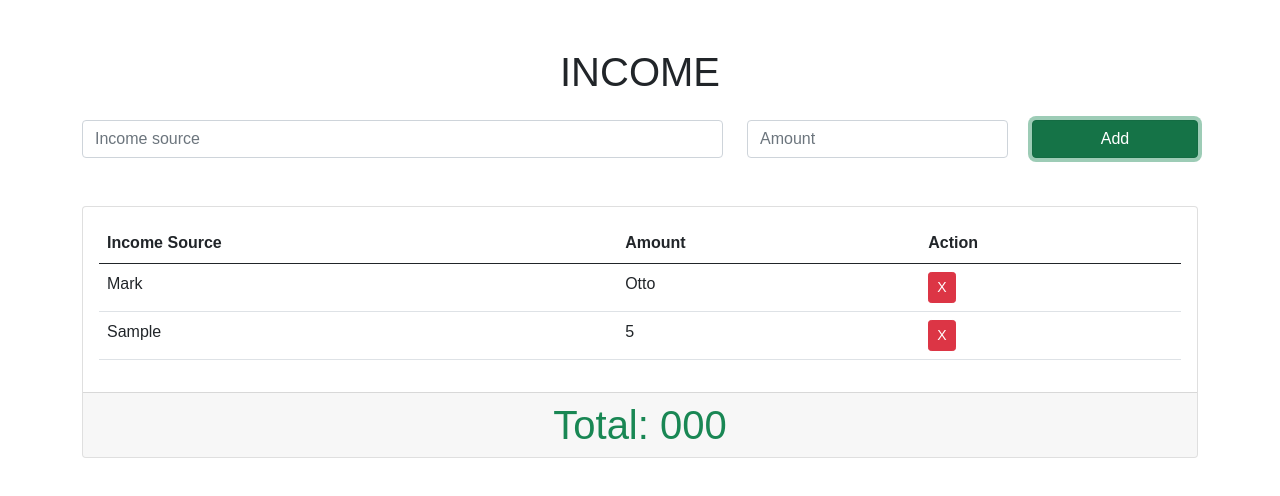
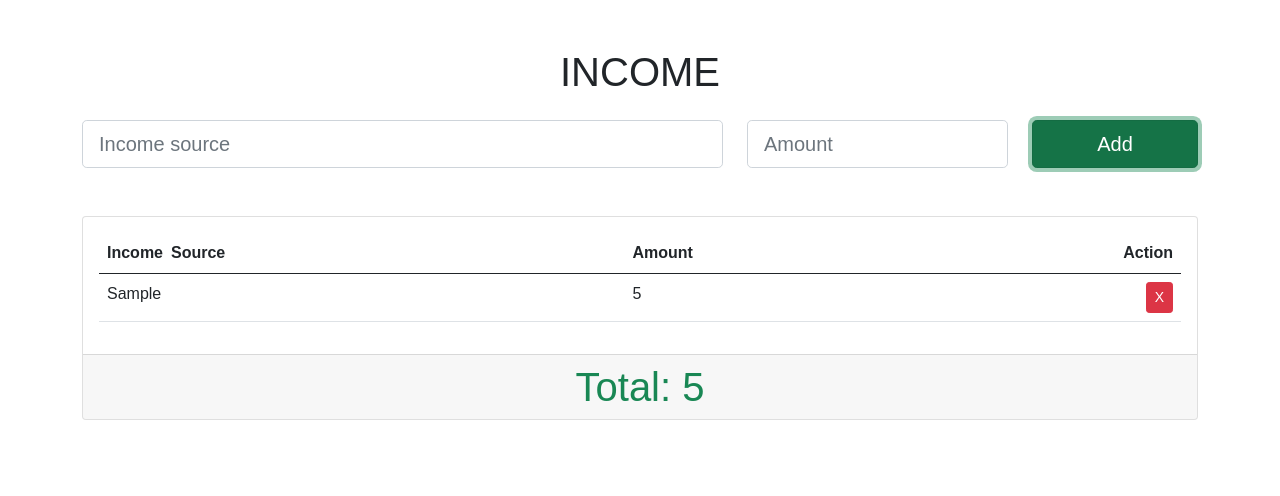
Before and after one commit to Md-Nuruddin-Adnan/Money-manage, a plain HTML site: page index.html in a window 1280 px wide. Both pictures are taken after typing "Sample", "5" into the empty fields and a click on the button "Add". Drawn offline with Linux system fonts and the light colour scheme.

Commit message:
income complet

```diff
--- a/index.html
+++ b/index.html
@@ -14,43 +14,39 @@
     <form id="form">
       <div class="row">
         <div class="col-md-7 mb-md-0 mb-3">
-          <input id="income" type="text" class="form-control" placeholder="Income source" required>
+          <input id="income" type="text" class="form-control form-control-lg" placeholder="Income source" required>
         </div>
         <div class="col-md-3 mb-md-0 mb-3">
-          <input id="amount" type="number" class="form-control" placeholder="Amount" required>
+          <input id="amount" type="number" class="form-control form-control-lg" placeholder="Amount" required>
         </div>
         <div class="col-md-2 mb-md-0 mb-3">
-          <button id="submit-btn" type="submit" class="btn btn-success w-100">Add</button>
+          <button id="submit-btn" type="submit" class="btn btn-lg btn-success w-100">Add</button>
         </div>
       </div>
     </form>
 
     <div class="card my-5">
-      <div class="card-body">
-      <table class="table">
+      <div class="card-body table-responsive">
+        <table class="table text-nowrap">
           <thead>
             <tr>
-            <th>Income Source</th>
+              <th><div class="d-sm-flex">Income <span class="d-sm-block d-none ps-sm-2">Source</span></div></th>
               <th>Amount</th>
-            <th>Action</th>
+              <th class="text-end">Action</th>
             </tr>
           </thead>
           <tbody id='tbody'>
-          <tr>
-            <td>Mark</td>
-            <td>Otto</td>
-            <td>
-              <button class="btn btn-danger delete-btn btn-sm">X</button>
-            </td>
-          </tr>
           </tbody>
         </table>
       </div>
       <div class="card-footer">
-      <h1 class='text-center text-success'>Total: <span id="total">000</span></h1>
+        <h1 class='text-center text-success'>Total: <span id="total-show">000</span></h1>
       </div>
     </div>
   </div>
+
+
+
   <script type="text/javascript" src="js/app.js"></script>
 </body>
 </html>
--- a/js/app.js
+++ b/js/app.js
@@ -1,5 +1,6 @@
 const form = document.getElementById('form');
 const tbody = document.getElementById('tbody')
+const totalShow = document.getElementById('total-show')
 
 let total = [];
 
@@ -9,10 +10,9 @@ form.addEventListener('submit', (e) => {
   let income = document.getElementById('income').value
   let amount = document.getElementById('amount').value
 
-  let num = parseInt(amount)
-  total.push(num)
-  let x = total.reduce((a, b) => a + b, 0)
-  console.log(x);
+  total.push(parseInt(amount))
+  let sum = total.reduce((a, b) => a + b, 0)
+  totalShow.innerHTML = sum
 
   form.reset();
 
@@ -20,10 +20,15 @@ form.addEventListener('submit', (e) => {
 
   [...tbody.children].forEach((tr, index)=>{
     const deleteBtn = document.querySelectorAll('tr .delete-btn')[index]
+
     deleteBtn.addEventListener('click', (e) => {
       tr.remove()
+      if (index > -1) {
+        total.splice(index, 1);
+        sum = total.reduce((a, b) => a + b, 0)
+        totalShow.innerHTML = sum
+      }
     })
-
 
   })
 
@@ -42,6 +47,7 @@ const trGenerator = (tbody, income, amount) => {
   tdAmount.innerHTML = amount
 
   let tdAction = document.createElement('td')
+  tdAction.classList.add('text-end')
   let deleteBtn = document.createElement('button')
   deleteBtn.innerHTML = 'X'
   deleteBtn.type = 'button'
```
Lines whose indentation alone changed are shown as unchanged.
